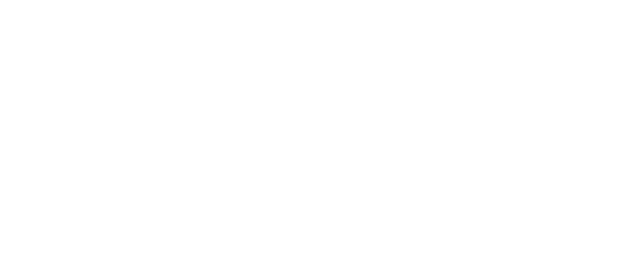
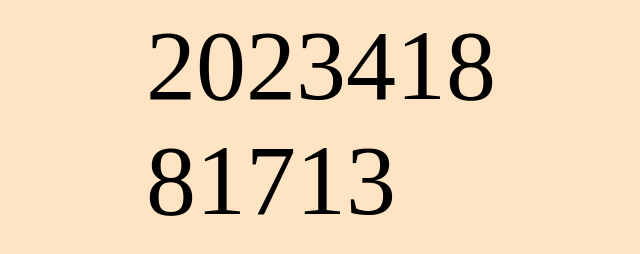
Before and after one commit to maru40391221/clock, a plain HTML site: page index.html in a window 1280 px wide. Shown: the whole page, without its empty margins (319-959 px from the left). Drawn offline with Linux system fonts and the light colour scheme.

Commit message:
show the current time

```diff
--- a/index.html
+++ b/index.html
@@ -4,10 +4,24 @@
     <meta charset="UTF-8">
     <meta http-equiv="X-UA-Compatible" content="IE=edge">
     <meta name="viewport" content="width=device-width, initial-scale=1.0">
+    <link rel ="stylesheet" href="style.css">
     <title>Clock</title>
-
 </head>
 <body>
+    <div class ="clockBody">
+        <div id = "yearMonthDate">
+            <div id = "year"></div>
+            <div id = "month"></div>
+            <div id = "day"></div>
+        </div>
+        <div id = "hourMinuteSecond">
+            <div id = "hour"></div>
+            <div id = "minute"></div>
+            <div id = "second"></div>
+        </div>
+    </div>
+
+    <script src = "script.js"></script>
 
 </body>
 </html>
--- a/script.js
+++ b/script.js
@@ -0,0 +1,32 @@
+const clockBody = document.querySelector(".clockBody");
+const year = document.querySelector("#year");
+const month = document.querySelector("#month");
+const day = document.querySelector("#day");
+const hour = document.querySelector("#hour");
+const minute = document.querySelector("#minute");
+const second = document.querySelector("#second");
+
+const date = new Date();
+
+
+
+startTime = setInterval(update, 10);
+
+function update (){
+document.getElementById("year").innerHTML = date.getFullYear();
+document.getElementById("month").innerHTML = date.getMonth() + 1;
+document.getElementById("day").innerHTML = date.getDate();
+document.getElementById("hour").innerHTML = date.getHours();
+document.getElementById("minute").innerHTML = date.getMinutes();
+document.getElementById("second").innerHTML = date.getSeconds();
+
+}
+
+/*
+document.getElementById("year").innerHTML = date.getFullYear();
+document.getElementById("month").innerHTML = date.getMonth() + 1;
+document.getElementById("day").innerHTML = date.getDate();
+document.getElementById("hour").innerHTML = date.getHours();
+document.getElementById("minute").innerHTML = date.getMinutes();
+document.getElementById("second").innerHTML = date.getSeconds();
+*/
--- a/style.css
+++ b/style.css
@@ -0,0 +1,19 @@
+body {
+    background-color: bisque;
+    display: flex;
+    justify-content: center;
+    color: black;
+}
+
+#yearMonthDate {
+    display:flex;
+    flex-flow: row wrap;
+    font-size: 100px;
+
+}
+
+#hourMinuteSecond {
+    display:flex;
+    flex-flow: row wrap;
+    font-size: 100px;
+}
```
